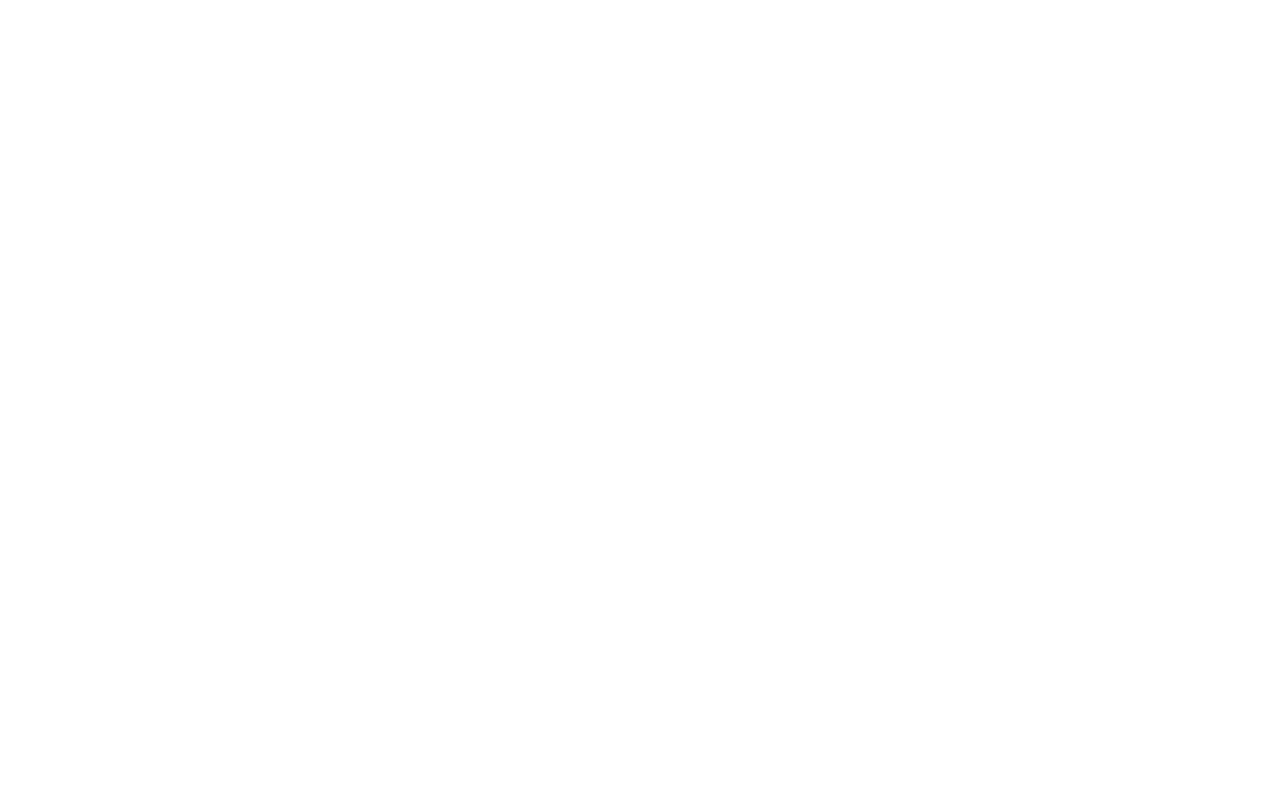
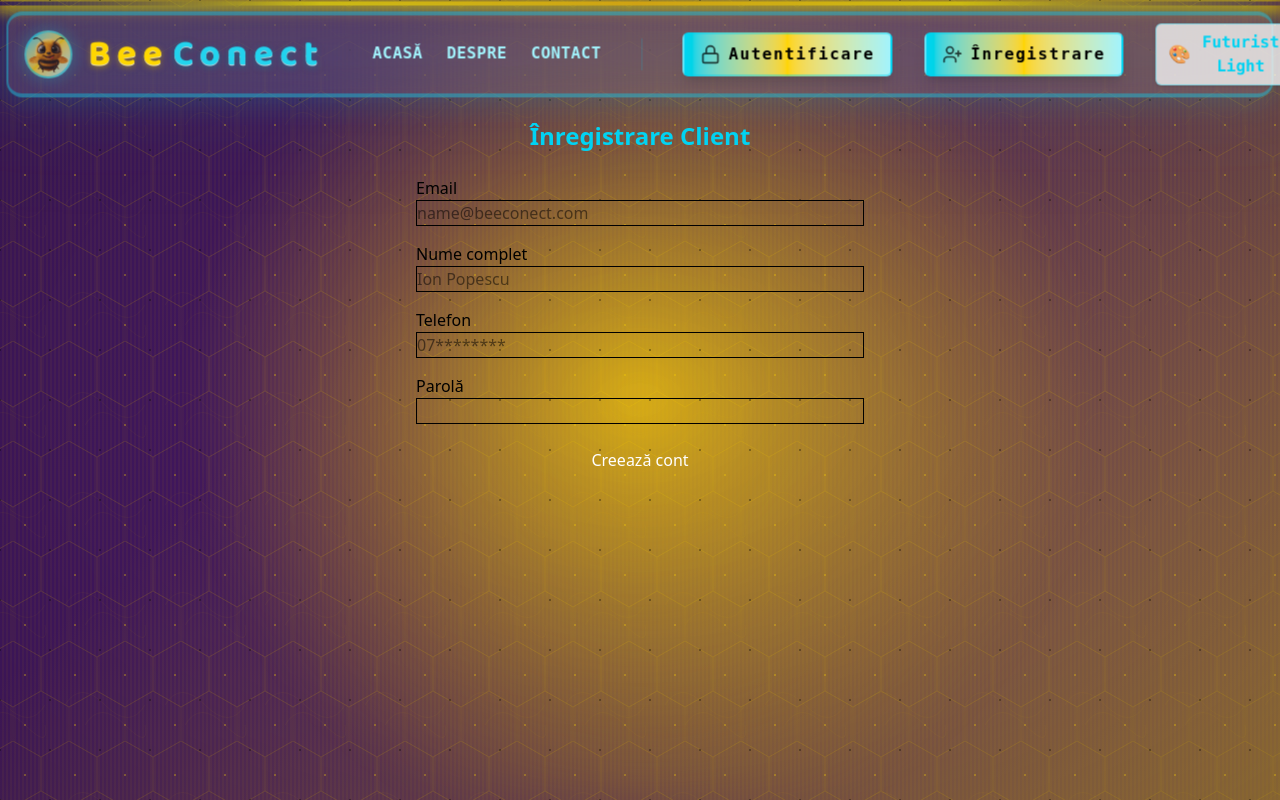
Before and after one commit to draghiciioan/bee_web_service, a React (Vite) app: page /register/client in a window 1280 px wide. Before the commit this address had no page. Built offline with nearby package versions, Linux system fonts and the light colour scheme.

Commit message:
feat(register): add registration pages and routes

```diff
--- a/package.json
+++ b/package.json
@@ -13,6 +13,8 @@
     "@tailwindcss/vite": "^4.1.11",
     "axios": "^1.6.7",
     "daisyui": "^5.0.46",
+    "flowbite": "^3.1.2",
+    "flowbite-react": "^0.12.3",
     "lucide-react": "^0.525.0",
     "react": "^19.1.0",
     "react-dom": "^19.1.0",
--- a/src/app/router.tsx
+++ b/src/app/router.tsx
@@ -5,15 +5,23 @@
 import Home from "@/pages/Home";
 import Login from "@/pages/Login";
 import DashboardHome from "@/pages/DashboardHome";
+import RegisterClient from "@/pages/register/RegisterClient";
+import RegisterPartner from "@/pages/register/RegisterPartner";
+import RegisterCollaborator from "@/pages/register/RegisterCollaborator";
+import RegisterCourier from "@/pages/register/RegisterCourier";
+
+export const registerRoutes: RouteObject[] = [
+  { path: "/register/client", element: <RegisterClient /> },
+  { path: "/register/partner", element: <RegisterPartner /> },
+  { path: "/register/collaborator", element: <RegisterCollaborator /> },
+  { path: "/register/courier", element: <RegisterCourier /> },
+];
 
 // Rutele de bază vizibile imediat
 export const routes: RouteObject[] = [
   {
     element: <PublicLayout />,
-    children: [
-      { path: "/", element: <Home /> },
-      { path: "/login", element: <Login /> },
-    ],
+    children: [{ path: "/", element: <Home /> }, { path: "/login", element: <Login /> }, ...registerRoutes],
   },
   {
     path: "/dashboard",
@@ -28,6 +36,6 @@
 };
 
 // Componență care generează routerul aplicației
-export const AppRouter = (): JSX.Element | null => {
+export const AppRouter = () => {
   return useRoutes(routes);
 };
--- /dev/null
+++ b/src/pages/register/RegisterClient.tsx
@@ -0,0 +1,12 @@
+import RegisterForm from "@/shared/components/forms/RegisterForm";
+
+export default function RegisterClient() {
+  return (
+    <div className="py-10">
+      <h2 className="mb-6 text-center text-2xl font-bold text-cyan-400">
+        Înregistrare Client
+      </h2>
+      <RegisterForm role="client" />
+    </div>
+  );
+}
--- /dev/null
+++ b/src/pages/register/RegisterCollaborator.tsx
@@ -0,0 +1,12 @@
+import RegisterForm from "@/shared/components/forms/RegisterForm";
+
+export default function RegisterCollaborator() {
+  return (
+    <div className="py-10">
+      <h2 className="mb-6 text-center text-2xl font-bold text-green-400">
+        Înregistrare Colaborator
+      </h2>
+      <RegisterForm role="collaborator" />
+    </div>
+  );
+}
--- /dev/null
+++ b/src/pages/register/RegisterCourier.tsx
@@ -0,0 +1,12 @@
+import RegisterForm from "@/shared/components/forms/RegisterForm";
+
+export default function RegisterCourier() {
+  return (
+    <div className="py-10">
+      <h2 className="mb-6 text-center text-2xl font-bold text-emerald-400">
+        Înregistrare Curier
+      </h2>
+      <RegisterForm role="courier" />
+    </div>
+  );
+}
--- /dev/null
+++ b/src/pages/register/RegisterPartner.tsx
@@ -0,0 +1,12 @@
+import RegisterForm from "@/shared/components/forms/RegisterForm";
+
+export default function RegisterPartner() {
+  return (
+    <div className="py-10">
+      <h2 className="mb-6 text-center text-2xl font-bold text-yellow-400">
+        Înregistrare Partener
+      </h2>
+      <RegisterForm role="partner" />
+    </div>
+  );
+}
--- /dev/null
+++ b/src/shared/components/forms/RegisterForm.tsx
@@ -0,0 +1,83 @@
+import { useState } from "react";
+import { Button, Label, TextInput } from "flowbite-react";
+
+interface RegisterFormProps {
+  role: string;
+}
+
+export default function RegisterForm({ role }: RegisterFormProps) {
+  const [formData, setFormData] = useState({
+    email: "",
+    full_name: "",
+    phone_number: "",
+    password: "",
+  });
+
+  const handleChange = (e: React.ChangeEvent<HTMLInputElement>): void => {
+    const { name, value } = e.target;
+    setFormData((prev) => ({ ...prev, [name]: value }));
+  };
+
+  const handleSubmit = (e: React.FormEvent<HTMLFormElement>): void => {
+    e.preventDefault();
+    // TODO: trimite datele către API
+    console.log({ ...formData, role });
+  };
+
+  return (
+    <form
+      onSubmit={handleSubmit}
+      className="mx-auto flex max-w-md flex-col gap-4"
+    >
+      <input type="hidden" name="role" value={role} />
+      <div>
+        <Label htmlFor="email">Email</Label>
+        <TextInput
+          id="email"
+          name="email"
+          type="email"
+          placeholder="name@beeconect.com"
+          required
+          value={formData.email}
+          onChange={handleChange}
+        />
+      </div>
+      <div>
+        <Label htmlFor="full_name">Nume complet</Label>
+        <TextInput
+          id="full_name"
+          name="full_name"
+          type="text"
+          placeholder="Ion Popescu"
+          required
+          value={formData.full_name}
+          onChange={handleChange}
+        />
+      </div>
+      <div>
+        <Label htmlFor="phone_number">Telefon</Label>
+        <TextInput
+          id="phone_number"
+          name="phone_number"
+          type="tel"
+          placeholder="07********"
+          required
+          value={formData.phone_number}
+          onChange={handleChange}
+        />
+      </div>
+      <div>
+        <Label htmlFor="password">Parolă</Label>
+        <TextInput
+          id="password"
+          name="password"
+          type="password"
+          required
+          value={formData.password}
+          onChange={handleChange}
+        />
+      </div>
+      <Button type="submit" color="cyan">Creează cont</Button>
+    </form>
+  );
+}
--- a/tailwind.config.ts
+++ b/tailwind.config.ts
@@ -1,13 +1,18 @@
 import type { Config } from "tailwindcss";
 import daisyui from "daisyui";
+import flowbite from "flowbite/plugin";
 
 const config: Config = {
-  content: ["./index.html", "./src/**/*.{js,ts,jsx,tsx}"],
+  content: [
+    "./index.html",
+    "./src/**/*.{js,ts,jsx,tsx}",
+    "./node_modules/flowbite-react/**/*.{js,jsx,ts,tsx}",
+  ],
   darkMode: "class",
   theme: {
     extend: {},
   },
-  plugins: [daisyui],
+  plugins: [daisyui, flowbite],
 };
 
 export default config;
```
Also changed, not shown: 1 other file (tests, documents, lock files or other folders).
